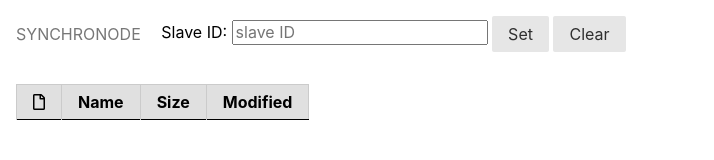
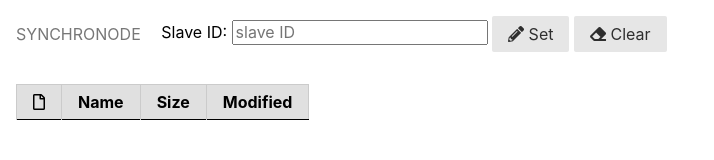
Before and after one commit to berdosi/synchronode, a website: page static/index.html in a window 1280 px wide. Shown: the whole page, without its empty margins (0-714 px from the left). Drawn offline with nearby package versions, Linux system fonts and the light colour scheme.

Commit message:
add icons

```diff
--- a/static/index.html
+++ b/static/index.html
@@ -23,8 +23,14 @@
         <li class="pure-menu-item">
           <p>
             <label>Slave ID: <input placeholder="slave ID" id="slaveId"></label>
-            <button id="setSlave" class="pure-button">Set</button>
-            <button id="clearSlave" class="pure-button">Clear</button>
+            <button id="setSlave" class="pure-button">
+              <i class="fas fa-pencil-alt"></i>
+              Set
+            </button>
+            <button id="clearSlave" class="pure-button">
+              <i class="fas fa-eraser"></i>
+              Clear
+            </button>
           </p>
         </li>
       </ul>
```
